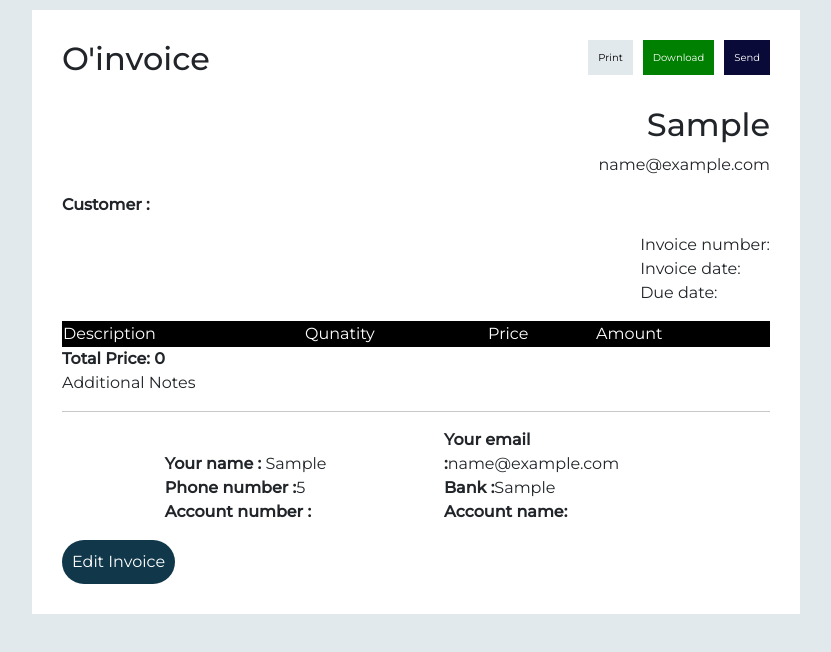
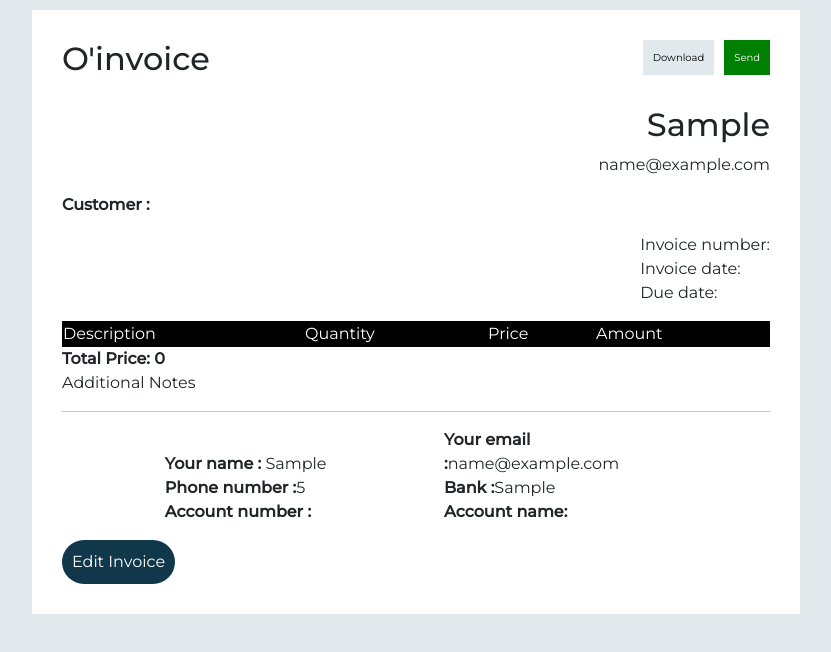
Before and after one commit to Ekweaga/Oinvoice, a React (Create React App) app: page /mainapp in a window 1280 px wide. Both pictures are taken after typing "Sample", "name@example.com", "Sample", "name@example.com", "5", "Sample" into the empty fields and a click on the button "Generate Invoice". Shown: the top 652 px of the page, without its empty margins (224-1055 px from the left). Built offline with nearby package versions, Linux system fonts and the light colour scheme.

Commit message:
Download/Print features added

```diff
--- a/package.json
+++ b/package.json
@@ -14,6 +14,7 @@
     "react-icons": "^4.4.0",
     "react-router-dom": "^5.3.3",
     "react-scripts": "5.0.1",
+    "react-to-print": "^2.14.7",
     "uuid": "^8.3.2",
     "web-vitals": "^2.1.4"
   },
--- a/src/MainApp/Header.jsx
+++ b/src/MainApp/Header.jsx
@@ -10,8 +10,8 @@ function Header() {
 
             <div>
                 <ul>
-                    <li><button>Print</button></li>
-                    <li><button>Download</button></li>
+
+                    <li><button onClick={()=>window.print()}>Download</button></li>
                     <li><button>Send</button></li>
                 </ul>
             </div>
--- a/src/MainApp/Mainapp.jsx
+++ b/src/MainApp/Mainapp.jsx
@@ -1,4 +1,4 @@
-import React,{useState,useEffect} from 'react'
+import React,{useState,useEffect,useRef} from 'react'
 import TableForm from '../components/TableForm'
 import Clientdetails from './Clientdetails'
 import Dates from './Dates'
@@ -8,6 +8,10 @@ import "./index.css"
 import MainDetails from './MainDetails'
 import Notes from './Notes'
 import Table from './Table'
+import { useReactToPrint } from 'react-to-print';
+
+
+import ReactToPrint from 'react-to-print';
 
 function Mainapp() {
             const [showinvoice,setshowinvoice] = useState(false)
@@ -32,6 +36,7 @@ function Mainapp() {
 
 
     const [loading,setLoading] = useState(true)
+    const componentRef = useRef();
 
 
     const handle = ()=>{
@@ -52,7 +57,7 @@ function Mainapp() {
     })
 
   return (
-
+   <>
 
     <main>
       {loading ? <div className="gifloader"><div className="spinner-border text-info " role="status"></div></div>:
@@ -61,7 +66,8 @@ function Mainapp() {
           (<div className="invoiceContainer">
             {showinvoice ? (
           <div className="invoiceBox">
-        <div className='invoiceapp'>
+        <div className='invoiceapp' >
+
         {/*header*/}
        <Header/>
            {/* ENd of header*/}
@@ -202,6 +208,7 @@ function Mainapp() {
       )
       }
     </main>
+    </>
   )
 }
 
--- a/src/MainApp/Table.jsx
+++ b/src/MainApp/Table.jsx
@@ -7,7 +7,7 @@ function Table({amount,price,desc,quantity,list}) {
     <thead style={{backgroundColor:'black',color:'white',padding:'10px'}}>
         <tr>
             <td>Description</td>
-            <td>Qunatity</td>
+            <td>Quantity</td>
             <td>Price</td>
             <td>Amount</td>
         </tr>
```
Also changed, not shown: 1 other file (tests, documents, lock files or other folders).
